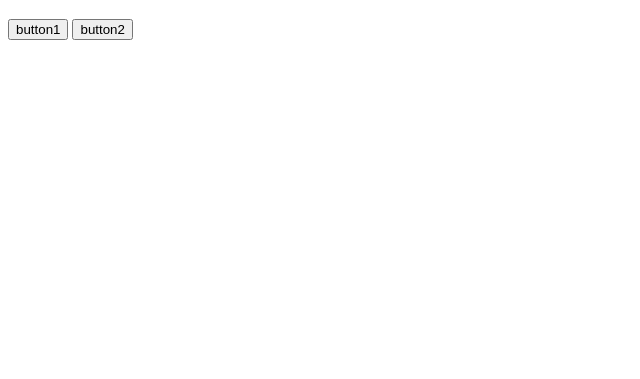
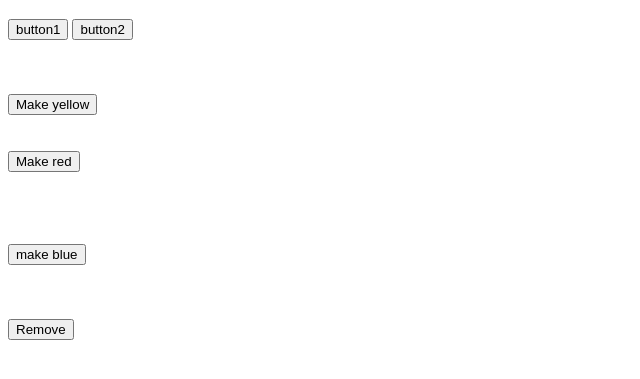
Before and after one commit to palsourov/Web-Development-Course, a plain HTML site: page Module26/index.html in a window 1280 px wide. Shown: the part 61-440 px from the top of the page, without its empty margins (0-640 px from the left). Drawn offline with Linux system fonts and the light colour scheme.

Commit message:
update module26

```diff
--- a/Module26/index.html
+++ b/Module26/index.html
@@ -11,9 +11,24 @@
 
      </header>
      <main>
+        <!-- option -->
         <h1>Dom event</h1>
         <button onclick="console.log('button1 is clicked')">button1</button>
         <button onclick="console.log('button2 is clicked')">button2</button>
+        <br> <br>  <br> <br>
+
+         <!-- option 2 for event -->
+          <button onclick="bgYellow()">Make yellow</button>  <br>  <br> <br>
+          <button onclick="bgRed()">Make red</button><br> <br>  <br> <br>
+
+
+          <br>
+
+          <!-- option 3 -->
+           <button id="BgBlue">make blue</button> <br> <br>  <br> <br>
+
+           <button onclick="bgRemove()">Remove</button>
+
      </main>
     <script src="./js/script.js"></script>
 </body>
--- a/Module26/js/script.js
+++ b/Module26/js/script.js
@@ -0,0 +1,20 @@
+function bgYellow(){
+
+    document.body.style.backgroundColor= "yellow";
+
+}
+function bgRed(){
+
+    document.body.style.backgroundColor= 'red';
+
+}
+function bgRemove(){
+
+    document.body.style.backgroundColor= '';
+
+}
+
+const bgBlue = document.getElementById('BgBlue');
+ bgBlue.onclick = function Blue(){
+    document.body.style.backgroundColor='blue';
+ }
```
